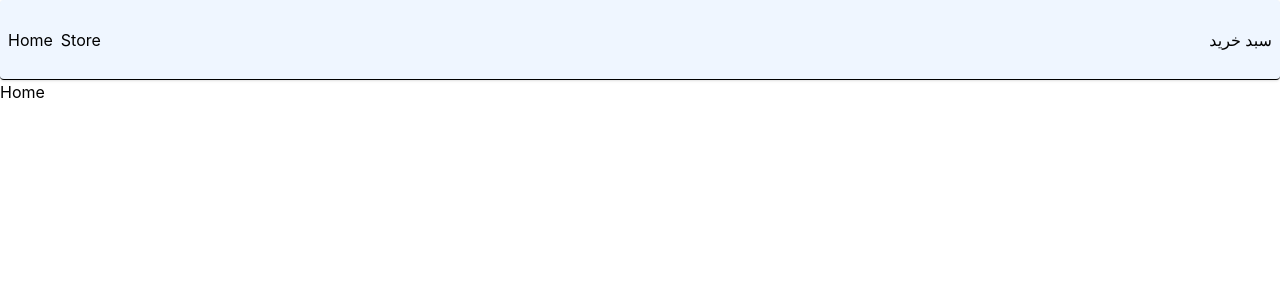
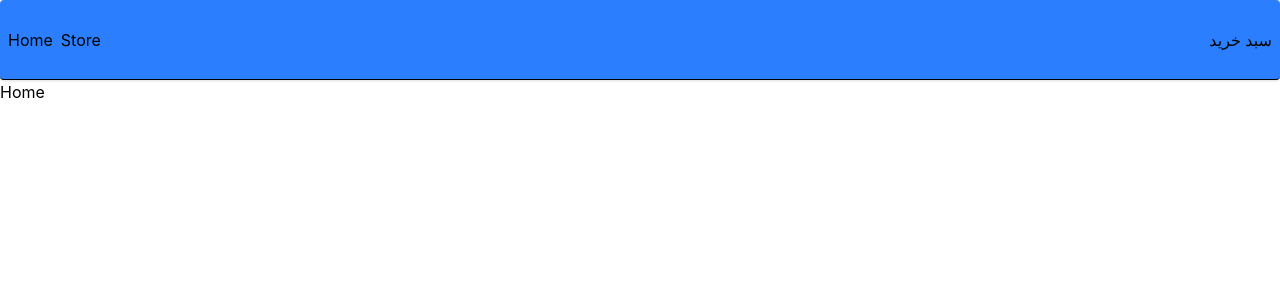
Before and after one commit to javadi2810/react-first-store-project, a React (Vite) app: page / in a window 1280 px wide. Shown: the top 300 px of the page. Built offline with nearby package versions, Linux system fonts and the light colour scheme.

Commit message:
cheng color-navbar

```diff
--- a/src/components/navbar/Navbar.tsx
+++ b/src/components/navbar/Navbar.tsx
@@ -4,7 +4,7 @@ import Container from '../container/Container'
 function Navbar() {
     return (
         <Container >
-            <div className="h-20  shadow border-b bg-blue-50 flex justify-between items-center p-2 rounded-sm"  >
+            <div className="h-20  shadow border-b bg-blue-500 flex justify-between items-center p-2 rounded-sm"  >
                 <ul className='flex gap-2'>
                     <li>
                         <Link to="/" >Home</Link>
```
